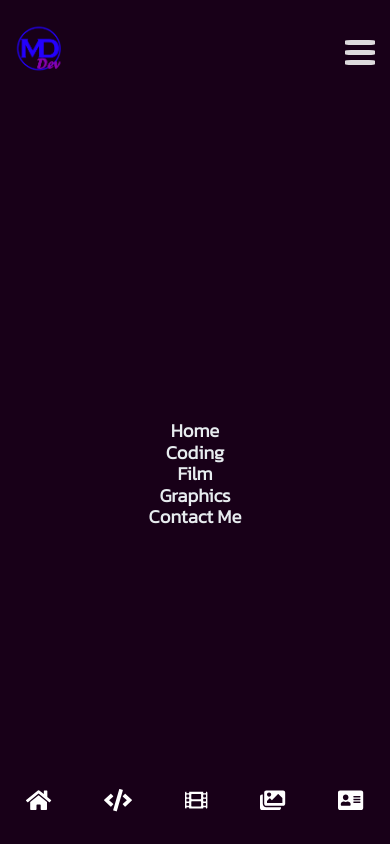
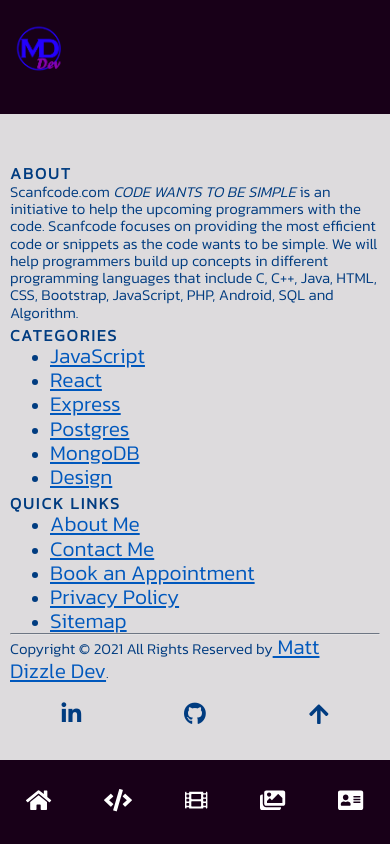
Before and after one commit to MattDizzle/matt-dizzle-dev, a React (Create React App) app: page /menu in a window 390 px wide. Shown: the top 844 px of the page. Built offline with nearby package versions, Linux system fonts and the light colour scheme; a web font is replaced by a local one.

Commit message:
removed hamburger

```diff
--- a/src/App.js
+++ b/src/App.js
@@ -3,7 +3,6 @@ import './App.css';
 import Header from './components/Header'
 import Footer from './components/Footer'
 import Home from './components/Home';
-import Menu from './components/Menu';
 import Navigator from './components/Navigator'
 import LoadingScreen from './LoadingScreen/LoadingScreen'
 import { Switch, Route } from "react-router-dom";
@@ -34,7 +33,6 @@ function App() {
           <Switch>
             <Route exact path="/" component={Home} />
             <Route exact path="/code" component={Code} />
-            <Route exact path="/menu" component={Menu} />
             <Route exact path="/contact" component={Contact} />
             <Route exact path="/film" component={Film} />
             <Route exact path="/graphics" component={Graphics} />
--- a/src/components/Header.js
+++ b/src/components/Header.js
@@ -3,7 +3,6 @@ import logo from '../images/matt-dizzle-dev-logo.png'
 import { Link } from "react-router-dom";
 
 const Header = () => {
-    const openMenu = () => console.log(`I should be a menu`)
     return (
         <header>
             <Link to='/' ><img src={logo} alt="Logo" id='header-logo' /></Link>
@@ -14,13 +13,6 @@ const Header = () => {
                     <h3 className='link'>Videos</h3>
                     <h3 className='link'>Graphics</h3>
                 </div>
-                <Link to='/menu' id='header-ham'>
-                <div className='ham' onClick={openMenu}>
-                        <div className='bar'></div>
-                        <div className='bar'></div>
-                        <div className='bar'></div>
-                </div>
-                </Link>
             </section>
         </header>
     )
--- a/src/components/Menu.js
+++ /dev/null
@@ -1,15 +0,0 @@
-import React from 'react'
-
-const Menu = () => {
-    return (
-        <section className='menu-box animate__animated animate__fadeInRight'>
-            <h3>Home</h3>
-            <h3>Coding</h3>
-            <h3>Film</h3>
-            <h3>Graphics</h3>
-            <h3>Contact Me</h3>
-        </section>
-    )
-}
-
-export default Menu
```
